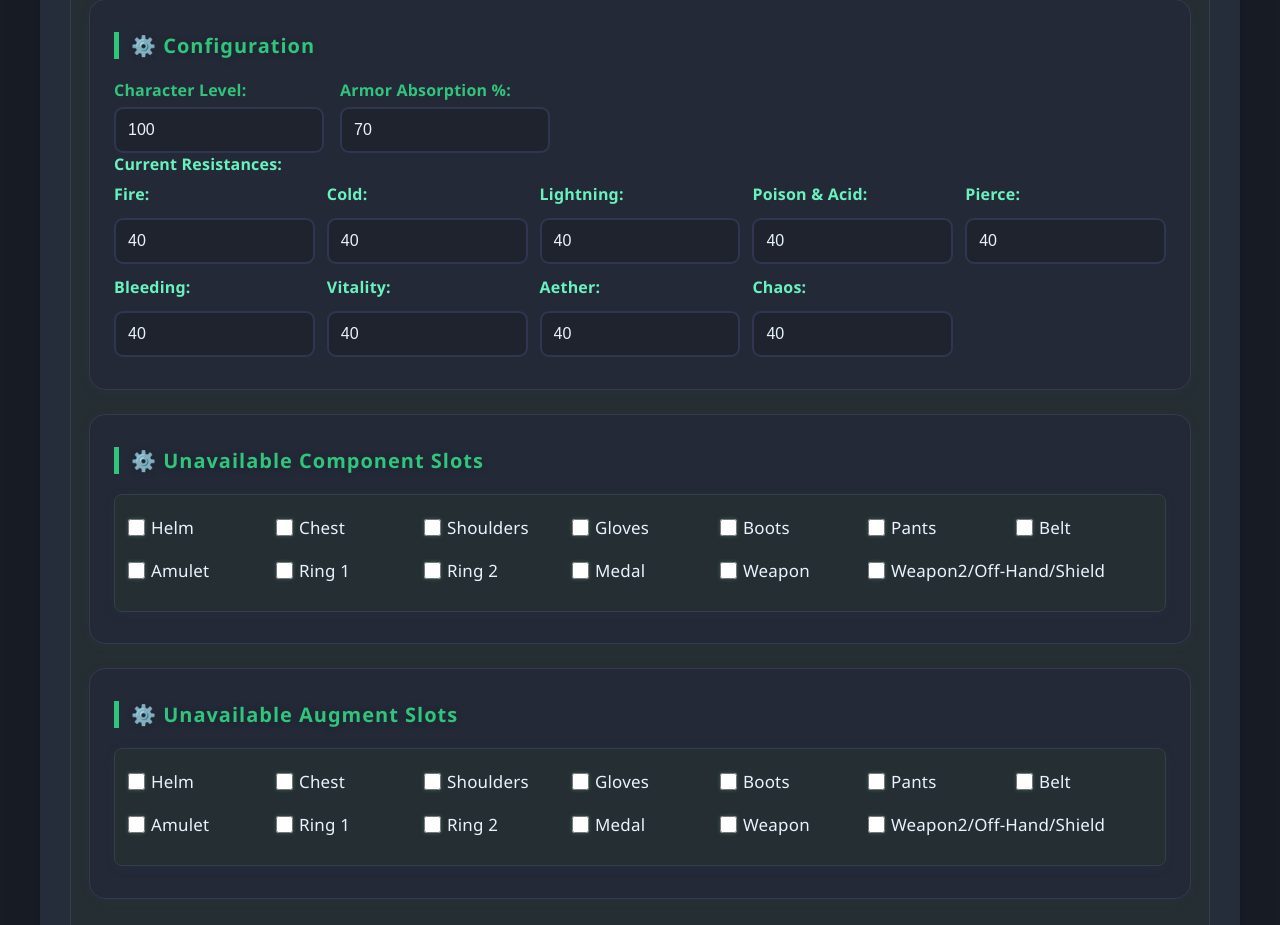
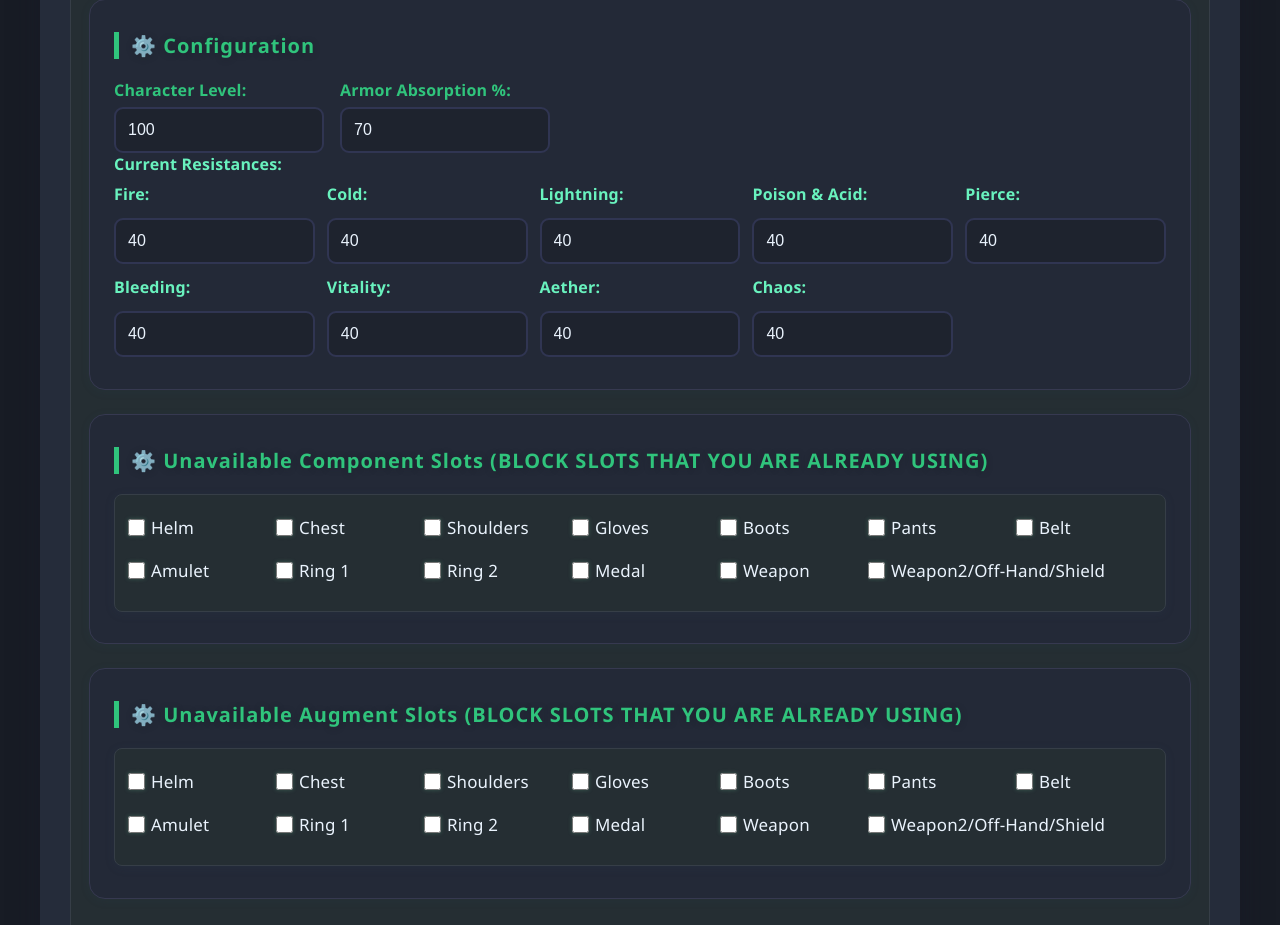
Before and after one commit to Faust404/Grim-Dawn-Resistance-Optimizer, a Flask app: page / in a window 1280 px wide. Shown: the part 437-1362 px from the top of the page. Run offline with Flask 3, Linux system fonts and the light colour scheme; some libraries are stand-ins or nearby versions.

Commit message:
chore: add text in CAPS for unavailable slots sections for additional clarity

```diff
--- a/web/static/js/web/zh.js
+++ b/web/static/js/web/zh.js
@@ -32,8 +32,10 @@ web_l10n_texts['zh'] = {
     "Chaos:":"混乱：",
 
     // 装备选择部分，BUG:文本前有空格，如果去掉空格，则可与【结果部分-装备】合并
-    "⚙️ Unavailable Component Slots":"⚙️ 不需要镶嵌物的部位",
-    "⚙️ Unavailable Augment Slots":"⚙️ 不需要附魔物的部位",
+    // "⚙️ Unavailable Component Slots":"⚙️ 不需要镶嵌物的部位",
+    // "⚙️ Unavailable Augment Slots":"⚙️ 不需要附魔物的部位",
+    "⚙️ Unavailable Component Slots (BLOCK SLOTS THAT YOU ARE ALREADY USING)":"⚙️ 不需要镶嵌物的部位 (锁定您当前正在使用的插槽)",
+    "⚙️ Unavailable Augment Slots (BLOCK SLOTS THAT YOU ARE ALREADY USING)":"⚙️ 不需要附魔物的部位 (锁定您当前正在使用的插槽)",
     "Helm":"头部",
     "Chest":"胸部",
     "Shoulders":"肩部",
--- a/web/templates/index.html
+++ b/web/templates/index.html
@@ -53,14 +53,14 @@
         </div>
 
         <div class="section">
-          <h2>⚙️ Unavailable Component Slots</h2>
+          <h2>⚙️ Unavailable Component Slots (BLOCK SLOTS THAT YOU ARE ALREADY USING)</h2>
           <div class="form-group">
             <div id="component-slots-section" class="locations"></div>
           </div>
         </div>
 
         <div class="section">
-          <h2>⚙️ Unavailable Augment Slots</h2>
+          <h2>⚙️ Unavailable Augment Slots (BLOCK SLOTS THAT YOU ARE ALREADY USING)</h2>
           <div class="form-group">
             <div id="augment-slots-section" class="locations"></div>
           </div>
```
